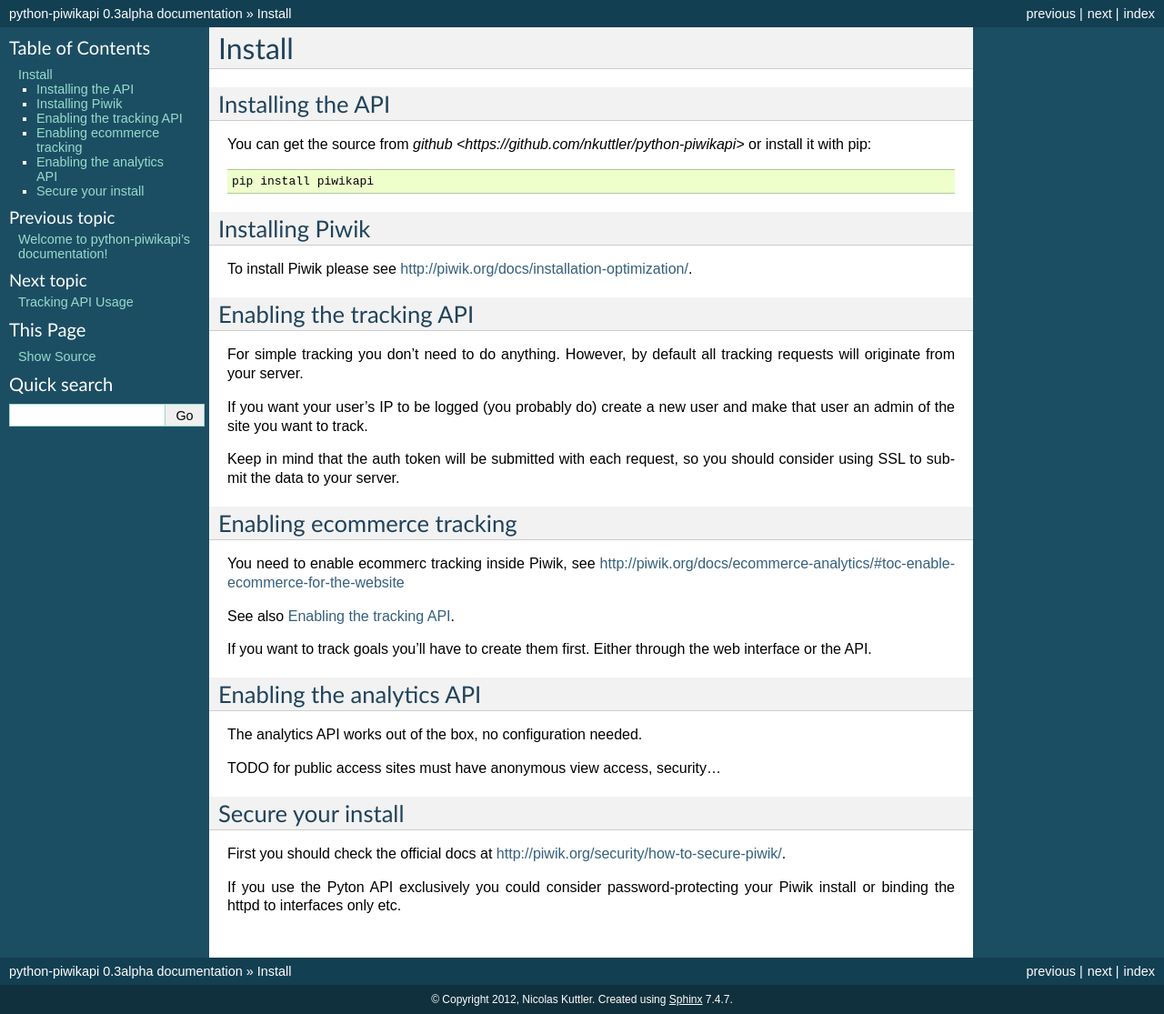
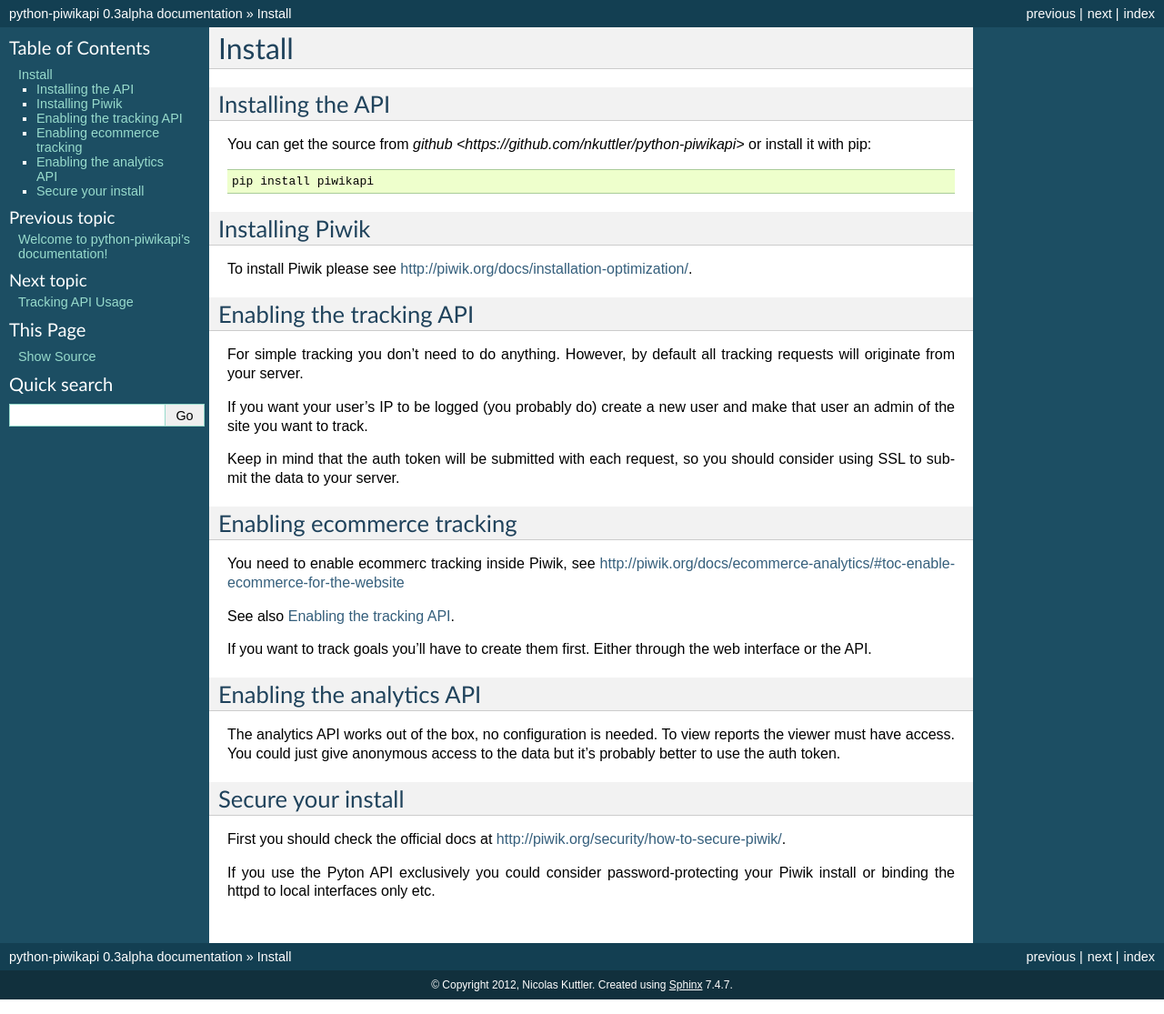
Before and after one commit to matomo-org/piwik-python-api, a Sphinx documentation site: the page built from doc/install.rst, in a window 1280 px wide. Shown: the whole page at 91% size. Built offline with Sphinx 7.4.7, drawn with Linux system fonts in a browser that asks for light colours.

Commit message:
Try to clarify install notes

```diff
--- a/doc/install.rst
+++ b/doc/install.rst
@@ -46,9 +46,9 @@
 Enabling the analytics API
 --------------------------
 
-The analytics API works out of the box, no configuration needed.
-
-TODO for public access sites must have anonymous view access, security...
+The analytics API works out of the box, no configuration is needed. To view
+reports the viewer must have access. You could just give anonymous access to
+the data but it's probably better to use the auth token.
 
 Secure your install
 -------------------
@@ -57,4 +57,4 @@
 http://piwik.org/security/how-to-secure-piwik/.
 
 If you use the Pyton API exclusively you could consider password-protecting your
-Piwik install or binding the httpd to interfaces only etc.
+Piwik install or binding the httpd to local interfaces only etc.
```
